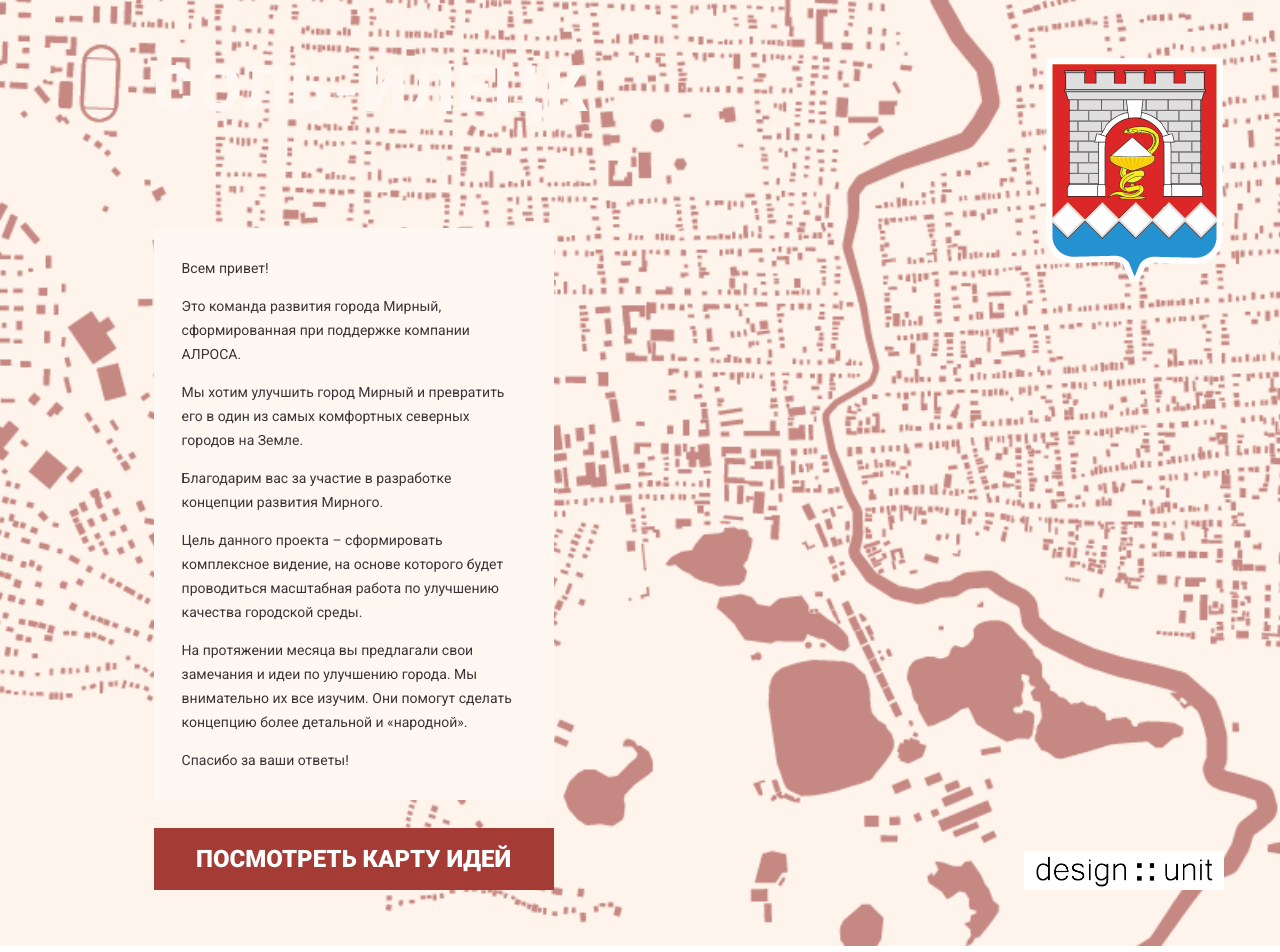
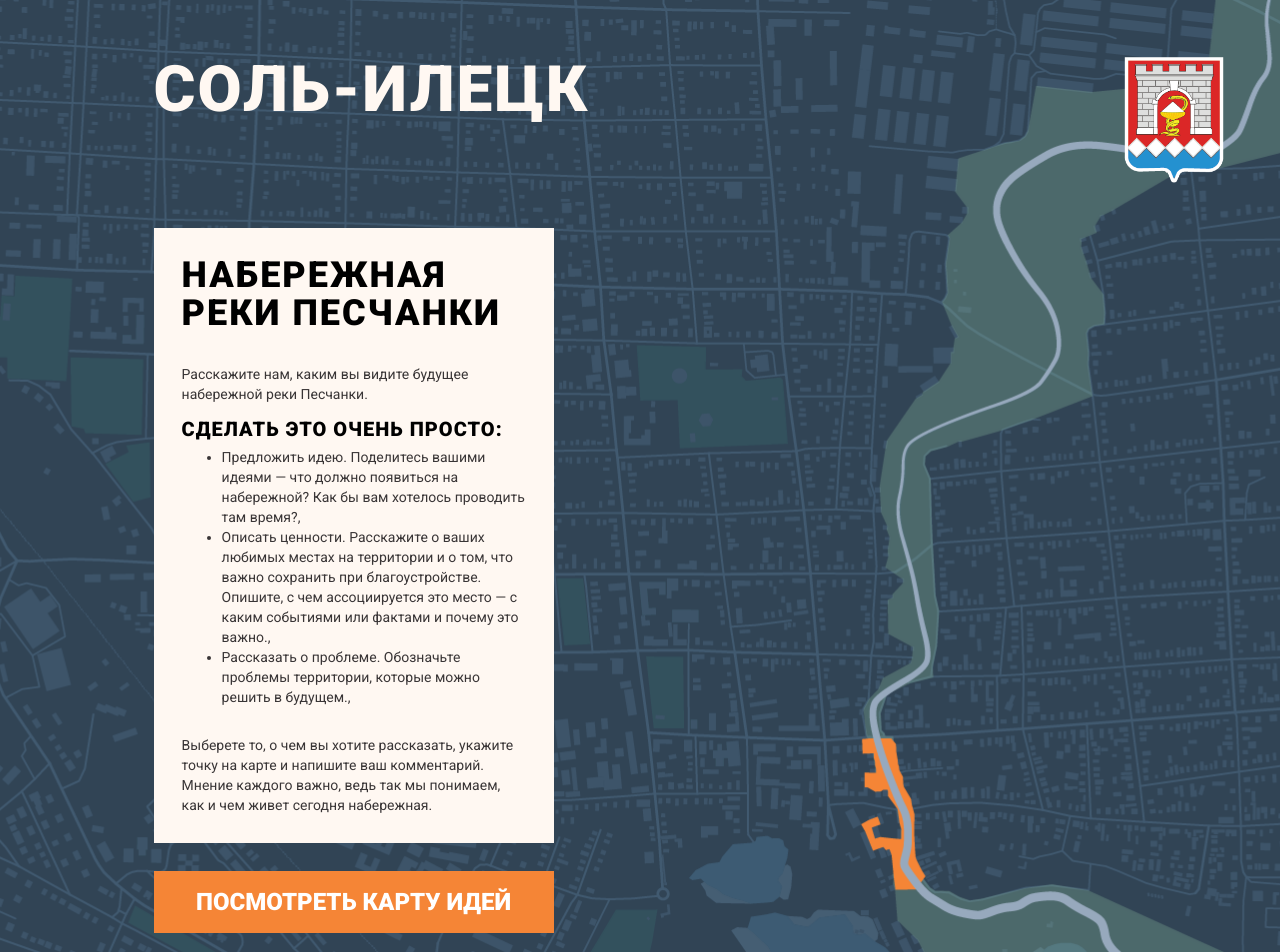
Before and after one commit to designunit/sol-iletsk, a Next.js app: page / in a window 1280 px wide. Shown: the top 952 px of the page. Built offline with nearby package versions, Linux system fonts and the light colour scheme.

Commit message:
upd content

```diff
--- a/src/components/Button/styles.module.css
+++ b/src/components/Button/styles.module.css
@@ -17,17 +17,19 @@
 
     --color-bg: var(--color-red);
     --color-border: var(--color-red);
+
+    transition: all .25s;
 }
 
 .button[disabled] {
     cursor: not-allowed;
 }
 
-/* .button:hover:not([disabled]) {
-    --color-text: white;
-    --color-bg: transparent;
-    --color-border: black
-} */
+.button:hover:not([disabled]) {
+    color: var(--color-red);
+    --color-bg: var(--color-white);
+    --color-border: var(--color-red);
+}
 
 /* THEME */
 
--- a/src/components/Hero/index.module.css
+++ b/src/components/Hero/index.module.css
@@ -22,7 +22,7 @@
 }
 .logos > a {
     display: block;
-    max-width: 200px;
+    max-width: 100px;
 }
 .logos span {
     display: block !important;
--- a/src/components/Hero/index.tsx
+++ b/src/components/Hero/index.tsx
@@ -21,22 +21,59 @@ export const Hero: React.FC<{ titleText: string, description: string[] }> = ({ t
 
             <div className={s.up}>
                 <div>
-                    <Title>
+                    <Title style={{
+                        color: 'var(--color-white)',
+                    }}>
                         {titleText}
                     </Title>
                 </div>
 
                 <Flex
-                    mobileReverse
                     className={s.text}
                 >
                     <div className={s.description}>
-                        {description.map((x, i) => <p key={i}> {x} </p>)}
+                        <Title level={2}>
+                            Набережная <br />реки Песчанки
+                        </Title>
+
+                        <p>
+                            Расскажите нам, каким вы видите будущее набережной реки Песчанки.
+                        </p>
+                        <Title level={3}>
+                            Сделать это очень просто:
+                        </Title>
+                        <ul style={{
+                            marginTop: '-.5rem',
+                        }}>
+                            <li>
+                                Предложить идею. Поделитесь вашими идеями — что должно появиться на набережной? Как бы вам хотелось проводить там время?,
+                            </li>
+                            <li>
+                                Описать ценности. Расскажите о ваших любимых местах на территории и о том, что важно сохранить при благоустройстве. Опишите, с чем ассоциируется это место — с каким событиями или фактами и почему это важно.,
+                            </li>
+                            <li>
+                                Рассказать о проблеме. Обозначьте проблемы территории, которые можно решить в будущем.,
+                            </li>
+                        </ul>
+                        <p>
+                            Выберете то, о чем вы хотите рассказать, укажите точку на карте и напишите ваш комментарий. Мнение каждого важно, ведь так мы понимаем, как и чем живет сегодня набережная.
+                        </p>
+                        {/* {description.map((x, i) => <p key={i}> {x} </p>)} */}
                     </div>
                     <Button
-                        href={'/'}
+                        href={'https://mesto.io/6XIF9T79M13LWSFZ'}
+                        // @ts-ignore
+                        target='_blank'
                     >
                         ПОСМОТРЕТЬ КАРТУ ИДЕЙ
+                    </Button>
+
+                    <Button
+                        href={'https://docs.google.com/forms/d/e/1FAIpQLScmmYVDoCHTL3R6EzP105oKVsQs3NDNRkUidxCtSgUMQYe60Q/viewform'}
+                        // @ts-ignore
+                        target='_blank'
+                    >
+                        ПРОЙТИ ОПРОС
                     </Button>
                 </Flex>
             </div>
--- a/src/components/Title/styles.module.css
+++ b/src/components/Title/styles.module.css
@@ -2,7 +2,6 @@
     align-self: flex-start;
     text-transform: uppercase;
     font-weight: 900;
-    color: var(--color-white);
 }
 
 .h1 {
@@ -13,18 +12,17 @@
 }
 
 .h2 {
-    font-size: 42px;
-    line-height: 64px;
+    font-size: 32px;
+    line-height: 34px;
     letter-spacing: 2px;
 
-    margin-bottom: 48px;
+    margin-bottom: .5em;
 }
 
 .h3 {
-    font-size: 36px;
-    line-height: 32px;
+    font-size: 20px;
+    line-height: 22px;
     letter-spacing: 1px;
-    margin-bottom: 8px;
 }
 
 @media screen and (max-width: 1280px) {
--- a/src/pages/index.tsx
+++ b/src/pages/index.tsx
@@ -8,36 +8,27 @@ interface PageProps {
 }
 
 const Index: NextPage<PageProps> = props => {
-
     return (
         <PageLayout
             openModal={() => null}
         >
             <NextSeo
-                title={`Соль-Илецк`}
+                title={`Соль-Илецк: Набережная реки Песчанки`}
                 openGraph={{
-                    title: `Соль-Илецк`,
+                    title: `Соль-Илецк: Набережная реки Песчанки`,
                     description: `Сбор мнений жителей Соль-Илецка`,
                     images: [
                         {
                             url: '/static/bg.png',
-                            width: 842,
-                            height: 595,
+                            width: 1920,
+                            height: 1080,
                         },
                     ],
                 }}
             />
             <Hero
                 titleText='Соль-Илецк'
-                description={[
-                    'Всем привет!',
-                    'Это команда развития города Мирный, сформированная при поддержке компании АЛРОСА.',
-                    'Мы хотим улучшить город Мирный и превратить его в один из самых комфортных северных городов на Земле.',
-                    'Благодарим вас за участие в разработке концепции развития Мирного.',
-                    'Цель данного проекта – сформировать комплексное видение, на основе которого будет проводиться масштабная работа по улучшению качества городской среды.',
-                    'На протяжении месяца вы предлагали свои замечания и идеи по улучшению города. Мы внимательно их все изучим. Они помогут сделать концепцию более детальной и «народной».',
-                    'Спасибо за ваши ответы!',
-                ]}
+                description={[]}
             />
         </PageLayout>
     )
--- a/src/style.css
+++ b/src/style.css
@@ -4,7 +4,7 @@
     --border-radius: 0px;
     --button-border-radius: 0px;
 
-    --color-red: #a43b35;
+    --color-red: #f58536;
     --color-text: #393536;
     --color-white: #fff8f2;
 
@@ -18,7 +18,7 @@ body {
     margin: 0;
     font-size: var(--font-size);
     font-family: var(--font-family);
-    line-height: 24px;
+    line-height: 20px;
 }
 
 * {
```
Also changed, not shown: public/static/bg.png.
